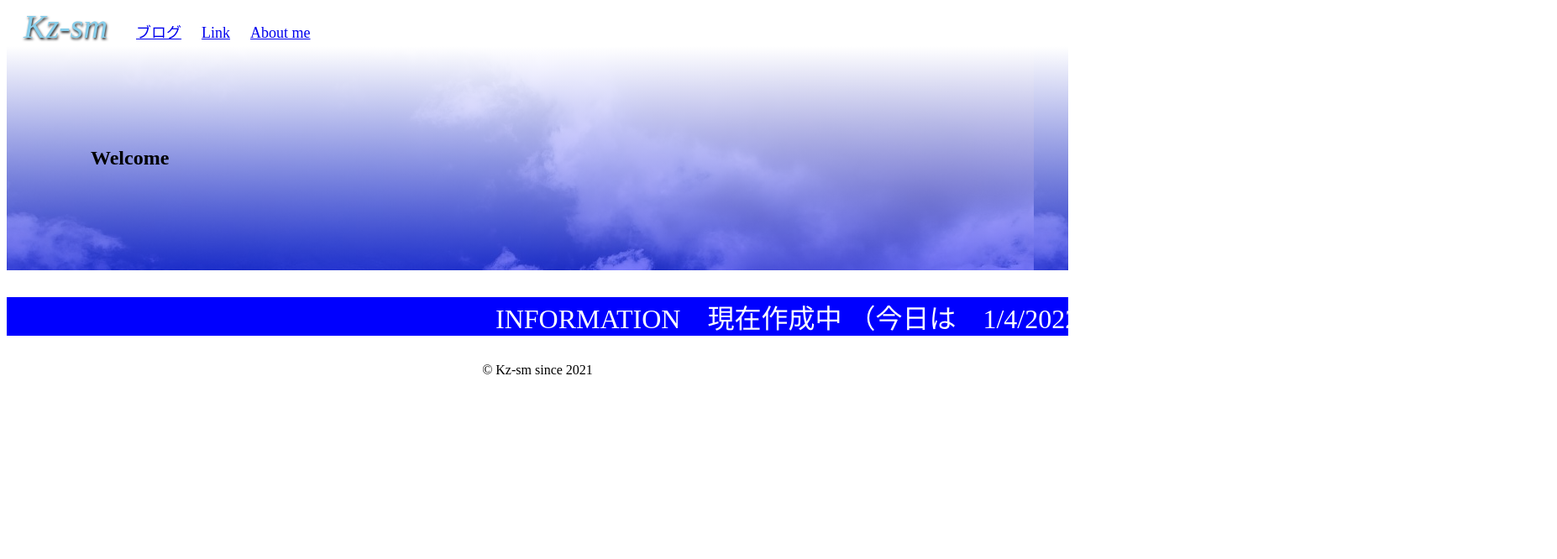
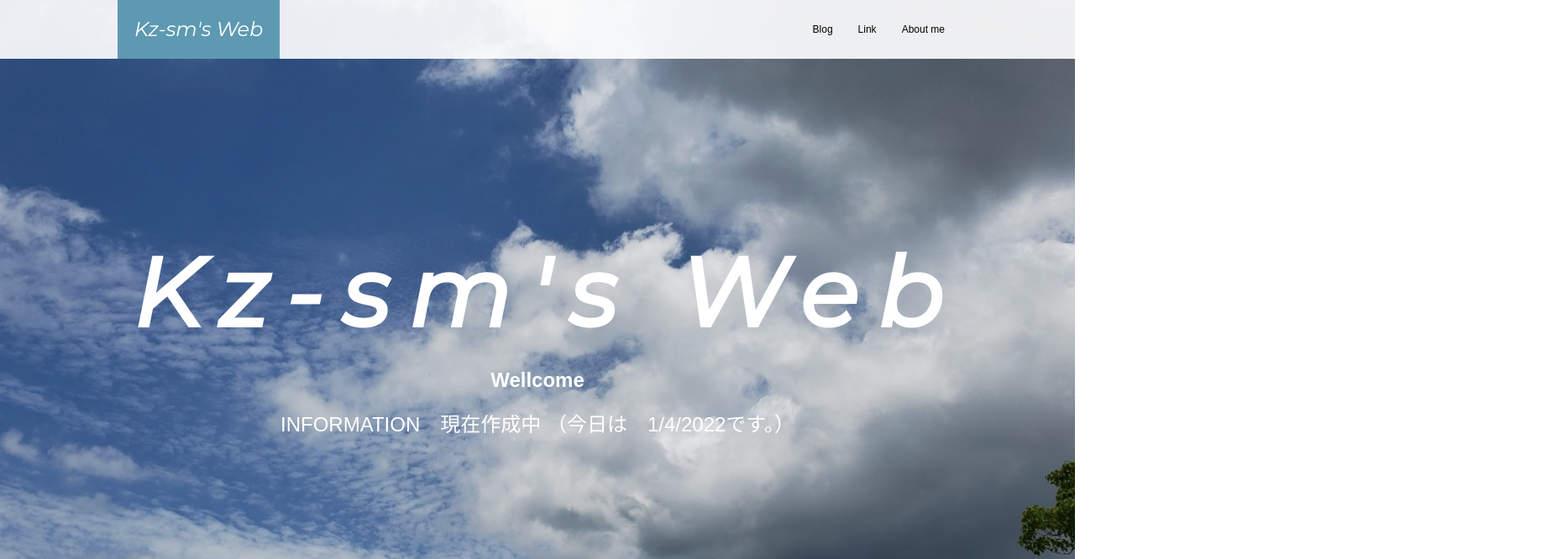
Before and after one commit to K-sm74/K-sm74.github.io, a plain HTML site: page index.html in a window 1280 px wide. Shown: the top 666 px of the page at 84% size, 1854 px wide, since content can reach past the window. Drawn offline with nearby package versions, Linux system fonts and the light colour scheme.

Commit message:
new update

```diff
--- a/index.html
+++ b/index.html
@@ -2,26 +2,49 @@
 <html lang="ja">
 	<head>
         <meta charset="UTF-8">
-        <title>Kz-sm</title>
+        <title>Kz-sm's Web</title>
+        <meta name="viewport" content="width=device-width, initial-scale=1.0">
+        <link href="https://fonts.googleapis.com/css2?family=Montserrat:ital@1&display=swap" rel="stylesheet">
         <link rel="stylesheet" href="stylesheet_index.css">
+        <script src="https://kit.fontawesome.com/b4202022f8.js" ></script>
+
+        <script src="https://code.jquery.com/jquery-2.2.3.min.js"></script>
+        <script>
+            $(function(){
+                $(".headC").click(function(){
+                    $(".headB").slideToggle();
+                });
+            });
+        </script>
 
     </head>
     <body>
         <header>
-            <a class="logo_1" href="index.html">Kz-sm</a>
-            <a class="main_menu1" href="samplist.html">ブログ</a>
-            <a class="main_menu1" href="link.html">Link</a>
-            <a class="main_menu1" href="link.html">About me</a>
-            <a id="caren"></a>
+            <div class="container">
+                <a class="headA" href="index.html">Kz-sm's Web</a>
 
+                <button type="button" class="headC">
+                    <span class="fa fa-bars" title="MENU"></span>
+                </button>
+
+                <nav class="headB">
+                    <ul>
+                        <li><a href="blog_no001.html">Blog</a></li>
+                        <li><a href="link.html">Link</a></li>
+                        <li><a href="link.html">About me</a></li>
+                    </ul>
+                </nav>
+            </div>
         </header>
-        <section class="main1">
-            <h1>Welcome</h1>
+        <section class="conA">
+            <div class="container">
+                <h1>Kz-sm's Web</h1>
+                <h2>Wellcome</h2>
+                <p id="inf" class="text"></p>
+
+            </div>
 
         </section>
-        <div class="info">
-            <p id="inf" class="text"></p>
-        </div>
 
         <script type="text/javascript" src="index.js"></script>
     </body>
--- a/stylesheet_index.css
+++ b/stylesheet_index.css
@@ -1,72 +1,238 @@
 @charset "UTF-8";
-.main1 {
-    background-size: auto;
-    background-image:
-    linear-gradient(to bottom, rgba(255, 255, 255, 255), rgba(0,0,255,0.5)),
-    url(img/myweb_main_image00.jpg);
+@import url('https://fonts.googleapis.com/css2?family=Noto+Serif+JP:wght@200&family=Roboto:ital,wght@1,300&display=swap');
+/* 基本色 */
+:root {
+	--main-color: #5D9AB2;
+	--accent-color: #BF6A7A;
+	--dark-main-color: #2B5566;
+	--text-bright-color: #fff;
+	--icon-color: #fff;
+	--icon-bk-color: #ddd;
+	--gray-color: #ddd;
+	--large-width: 1000px;
+	--middle-width: 800px;
+}
+/* 基本設定：　フォントサイズ */
+@media (max-width: 599px){
+	:root {
+		font-size: 14px;
+	}
+}
 
-    margin: 0px, 20px, 20px, 20px;
-    padding: 100px;
+@media (min-width: 600px) and (max-width: 799px){
+	:root {
+		font-size: 16px;
+	}
+}
 
+@media (min-width: 800px){
+	:root {
+		font-size: 18px;
+	}
+}
+body {font-size: 16px;}
 
+/* 基本設定：　ページ全体 */
+body {
+	margin: 0;
+	font-family: 'メイリオ', 'Hiragino Kaku Gothic Pro', sans-serif;
+}
+/* コンテンツA：　ヒーローイメージ */
+.conA {
+	display: flex;
+	align-items: center;
+	justify-content: center;
+	height: 100vh;
+	min-height: 45px;
+	background-image: linear-gradient(rgba(0,0,0,0.1), rgba(0,0,0,0.1)),url(img/myweb_main_image00.jpg);
+	background-position: center;
+	background-size: cover;
+	color: #fff;
+	color: var(--text-bright-color);
+	text-align: center;
+    }
 
+.conA h1 {
+	margin-top:0;
+	margin-bottom: 10px;
+	font-family: 'Montserrat', sans-serif;
+	/* 1vw = 100/1 320px -> 15vw(320px/3.2px) */
+	font-size: 15vw;
+	letter-spacing: 0.2em;
+	margin-left: 0.2em;
 
 }
 
-.main1_text {
-    text-align: center;
-    color: white;
-    font-size: 50px;
-    font-style: italic;
-    text-shadow: 1px 2px 3px #1d1d1d;
+.conA p {
+	margin-top: 0;
+	margin-bottom: 0;
+	font-size: 18px;
 }
 
-.logo_1 {
-    padding: 20px;
-    color: skyblue;
-    font-size: 40px;
-	font-style: italic;
+.conA img {
+	width: 20%;
+}
+
+.conA a {
+	display: inline-block;
+	margin-top: 20px;
+	padding: 10px 30px;
+	border: solid 3px currentColor;
+	border-radius: 6px;
+	background-color: #BF6A7A;
+	background-color: var(--accent-color);
+	color: #fff;
+	color: var(--text-bright-color);
+	font-size: 14px;
 	text-decoration: none;
-    text-shadow: 1px 2px 3px #1d1d1d;
+}
+
+.conA a:hover {
+	background-image: linear-gradient(rgba(255,255,255,0.2),rgba(255,255,255,0.2));
+}
+
+/* 画面サイズ横幅768px以上固定(Break point) */
+@media (min-width: 768px){
+	.conA h1 {
+		/* 768px -> 7.68, 15vw = 115px (15*7.68)  */
+		font-size: 115px;
+	}
+
+	.conA p {
+		font-size: 24px;
+	}
+}
+
+
+/*　ヘッダー　*/
+header {
+	position: absolute;
+	top: 0;
+	left: 0;
+	z-index: 100;
+	width: 100%;
+	background-color: rgba(255,255,255,0.9);
+}
+
+.nohero header {
+	position: static;
+	border-bottom: solid 1px #ddd;
+	border-bottom: solid 1px var(--gray-color);
+}
+
+
+/*　ヘッダーA：　サイト名　*/
+.headA {
+	display: inline-block;
+	line-height: 70px;
+	padding-left: 20px;
+	padding-right: 20px;
+	background-color: #5D9AB2;
+	background-color: var(--main-color);
+	color: #fff;
+	color: var(--text-bright-color);
+	font-family: 'Montserrat', sans-serif;
+	font-size: 24px;
+	text-decoration: none;
 
 }
 
-
-.main_menu1 {
-    font-size: 18px;
-    margin: 10px;
-
-}
-.main_menu1:hover {
-    background-color:aqua
+/* ヘッダーB：　ナビゲーションメニュー */
+.headB ul {
+	margin: 0;
+	padding: 0;
+	list-style: none;
 }
 
-.bg1 {
-    color: white;
-    font-size: 16px;
-    font-style: italic;
-    text-shadow: 1px 2px 3px royalblue;
+.headB a {
+	display: block;
+	padding: 15px;
+	color: inherit;
+	font-size: 12px;
+	text-decoration: none;
+}
+
+.headB a:hover {
+	background-color: rgba(0,0,0,0.3);
+}
+
+@media (min-width: 768px) {
+	header .container {
+		display: flex;
+		align-items: center;
+		justify-content: space-between;
+		max-width: 1000px;
+		max-width: var(--large-width);
+		margin-left: auto;
+		margin-right: auto;
+	}
+
+	.headB ul {
+		display: flex;
+	}
+}
+
+/* ヘッダーC：　トグルボタン */
+@media (max-width: 767px) {
+	/* 小さい画面設定 */
+	header .container-small {
+		display: flex;
+		align-items: center;
+		justify-content: space-between;
+	}
+
+	.headC {
+		margin-right: 10px;
+		padding: 0;
+		border: none;
+		outline: none;
+		background: none;
+		font-size: 28px;
+		opacity: 0.5;
+		cursor: pointer;
+	}
+
+	.headC:hover {
+		opacity: 0.3;
+	}
+
+	.headB {
+		display: none;
+	}
+}
+@media (min-width: 768px) {
+	/* 大きい画面設定 */
+	.headC {
+		display: none;
+	}
+
+	.headB {
+		display: block !important;
+	}
+}
+
+/*　コンテンツページ：　記事　*/
+.post .container {
+	max-width: 800px;
+	max-width: var(--middle-width);
+	margin-left: auto;
+	margin-right: auto;
+	padding: 30px 10px;
+}
+
+.post h1{
+	padding-left: 0.5rem;
+	border-left: solid 0.75rem #BF6A7A;
+	border-left: solid 0.75rem var(--accent-color);
+	font-size: 2rem;
+}
+
+.post p {
+	font-size: 1rem;
+	line-height: 2;
 }
 
 
-
-/* スクロール*/
-.info{
-    background-color: blue;
-}
-
-.text{
-    font-size:2em;
-    color: white;
-    animation: flowing 10s linear infinite;
-    transform: translateX(100%);/*初期位置*/
-}
-
-@keyframes flowing {
-    100% {
-      transform: translateX(-100px);
-    }
-}
 
 footer{
 
```
